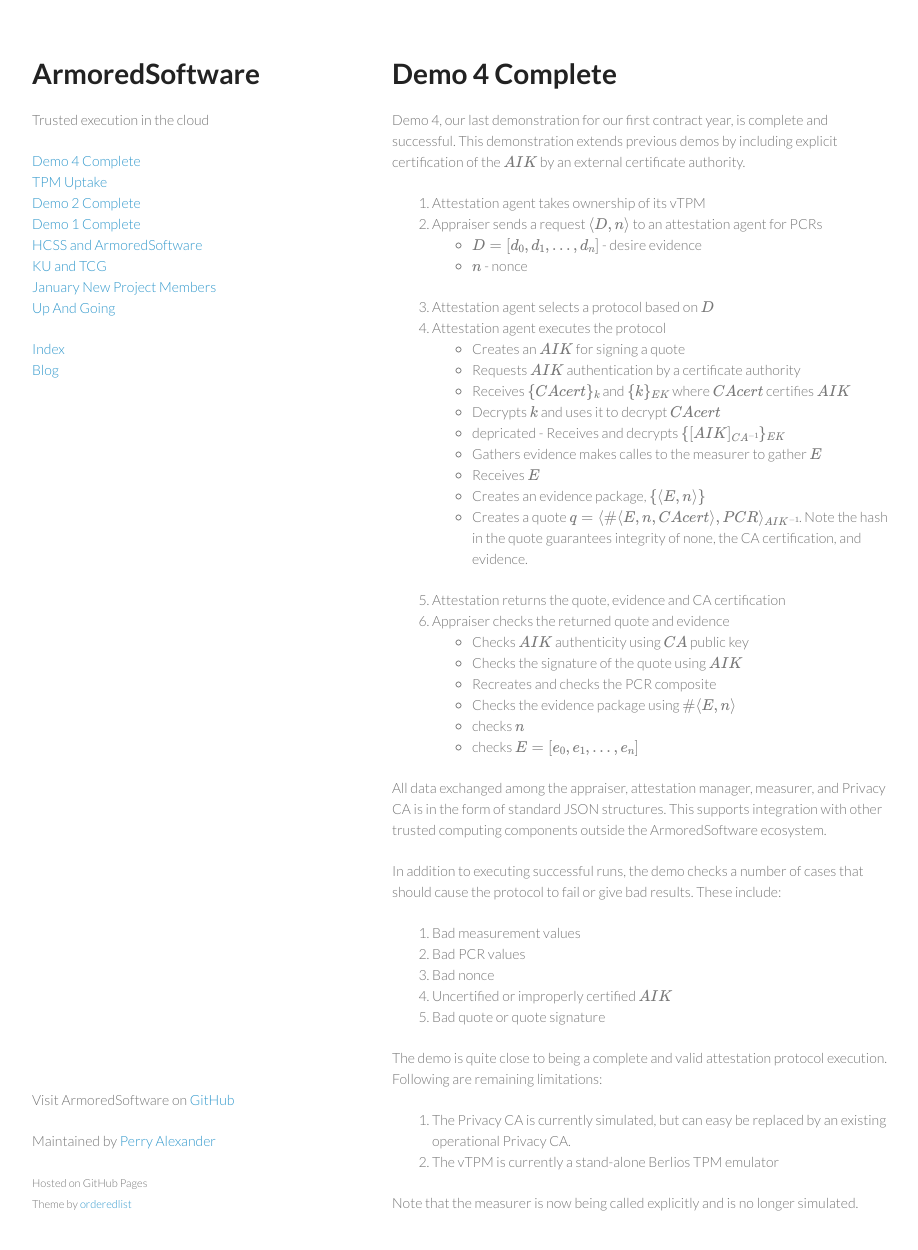
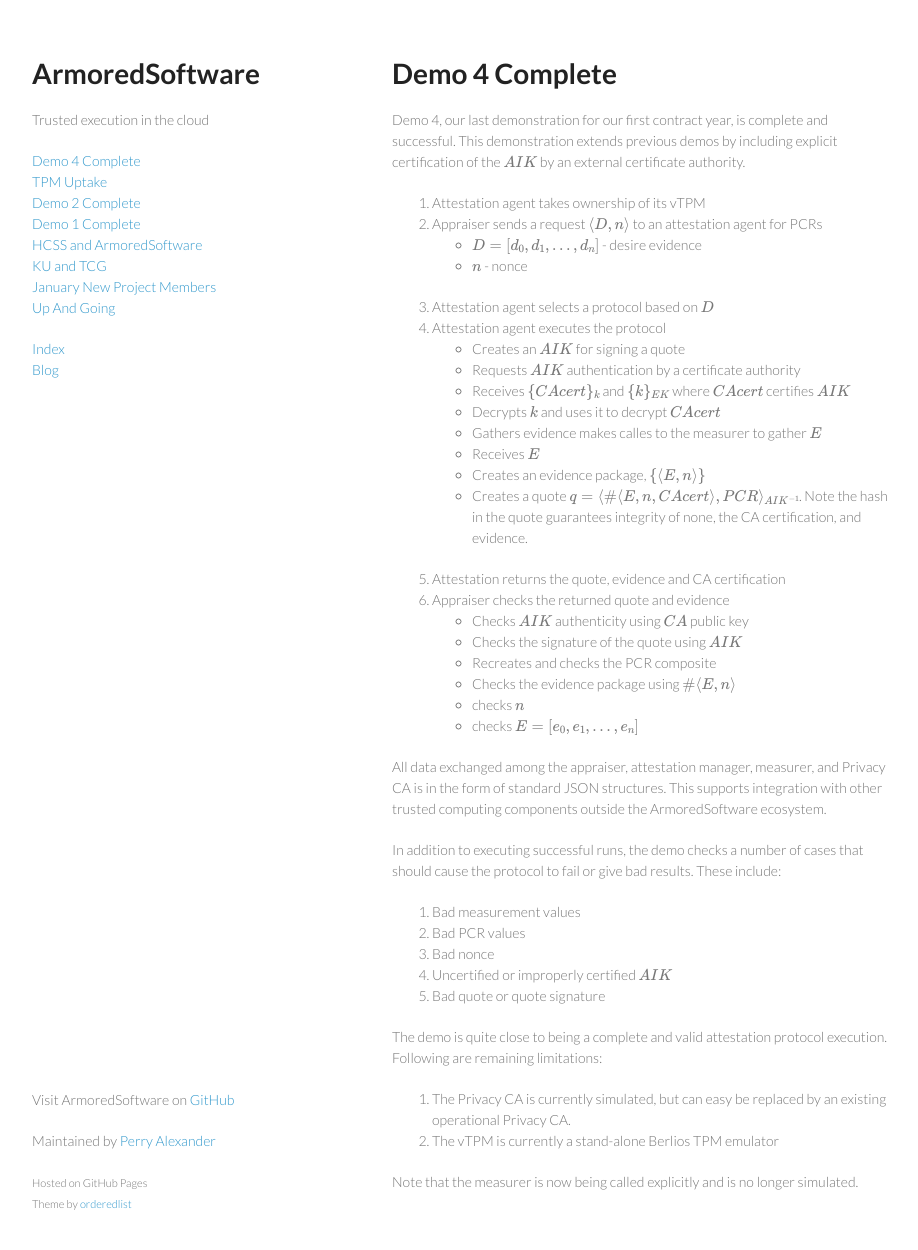
Before and after one commit to armoredsoftware/armoredsoftware.github.io, a Jekyll site: the page built from _posts/2014-11-17-Demo-4-Complete.md, in a window 1280 px wide and 1283 px high. Shown: the top 1250 px of the window, without its empty margins (178-1096 px from the left). Built offline with Jekyll 4.4.1, drawn with Linux system fonts in a browser that asks for light colours; formulas are drawn with MathJax 3.

Commit message:
removing deprecated description

```diff
--- a/_posts/2014-11-17-Demo-4-Complete.md
+++ b/_posts/2014-11-17-Demo-4-Complete.md
@@ -20,7 +20,6 @@ certificate authority.
 	* Receives \\(\\{CAcert\\}\_{k}\\) and \\(\\{k\\}\_{EK}\\) where
       \\(CAcert\\) certifies \\(AIK\\)
 	* Decrypts \\(k\\) and uses it to decrypt \\(CAcert\\)
-	* depricated - Receives and decrypts \\(\\{[AIK]_{CA^{-1}}\\}\_{EK}\\)
 	* Gathers evidence makes calles to the measurer to gather \\(E\\)
 	* Receives \\(E\\)
 	* Creates an evidence package, \\(\\{\langle E,n\rangle\\}\\)
```
